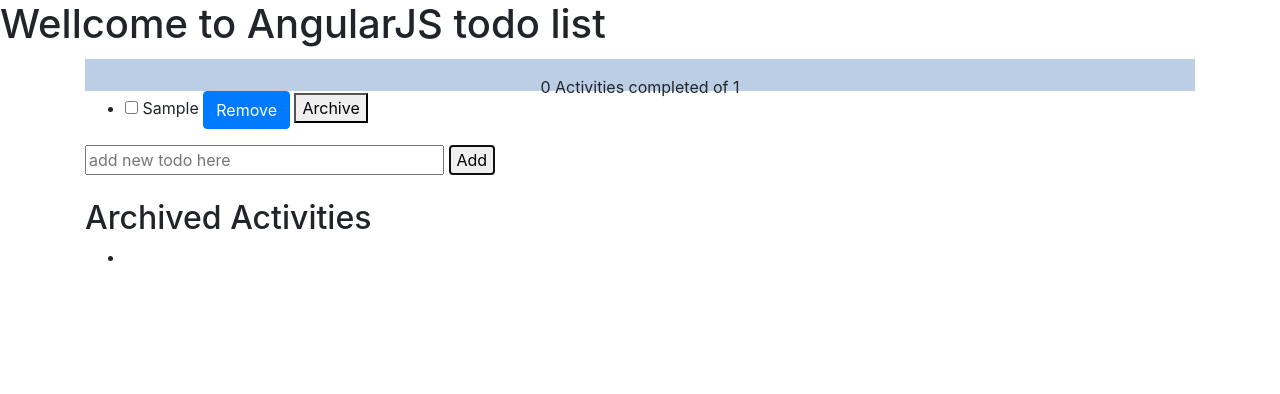
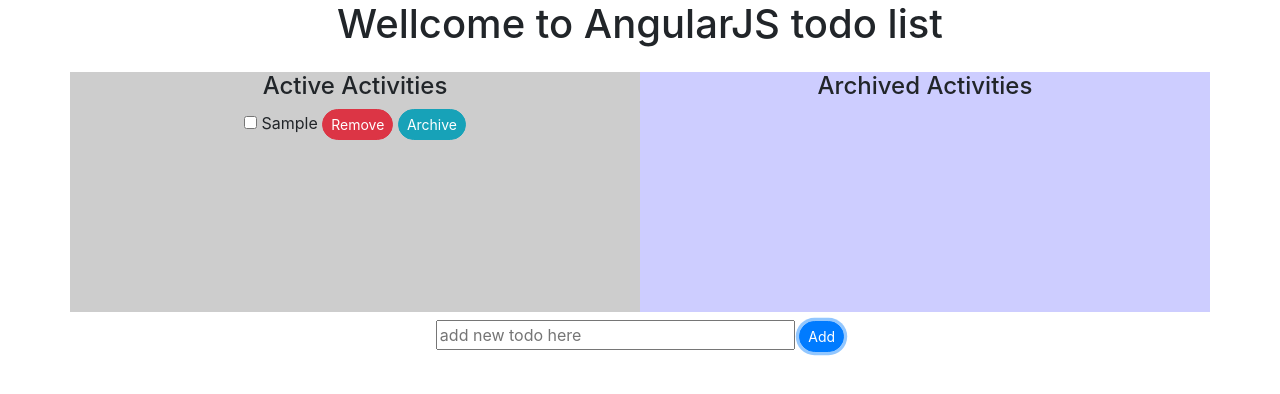
Before and after one commit to LeoWalker1508/angularjs-todo-app, a website: page index.html in a window 1280 px wide. Both pictures are taken after typing "Sample" into the empty fields and a click on the button "Add". Drawn offline with nearby package versions, Linux system fonts and the light colour scheme.

Commit message:
Change all html, now used bootstrap

```diff
--- a/index.html
+++ b/index.html
@@ -3,48 +3,56 @@
 <head>
   <script src="/scripts/angular.js"></script>
   <script type="text/javascript" src="todo.js"></script>
-  <script type="text/javascript" src="/scripts/bootstrap/js/bootstrap.min.js"></script>
+  <script type="text/javascript" src="/scripts/bootstrap/js/bootstrap.js"></script>
+  <script type="text/javascript" src="/scripts/jQuery/jquery-3.2.1.slim.min.js"></script>
+  <script type="text/javascript" src="/scripts/popper/popper.min.js"></script>
+
   <link rel="stylesheet" href="todo.css">
-  <link rel="stylesheet" href="/scripts/bootstrap/css/bootstrap.min.css">
+  <link rel="stylesheet" href="/scripts/bootstrap/css/bootstrap.css">
 
 </head>
 <body>
-  <h1>Wellcome to AngularJS todo list</h1>
+  <h1 class="text-align-center">Wellcome to AngularJS todo list</h1>
   <div ng-controller="TodoListController" class="container">
-    <div class="counter">
-        <span> {{count()}} Activities  completed of {{getTotal()}}</span>
-    </div>
-    <div class="middle">
-      <span ng-if="todos.length === 0">
+
+    <div class="row">
+      <div class="col-6 active mt-1rem w-100 mh-15rem">
+        <h4>Active Activities</h4>
+        <span ng-if="todos.length === 0">
           Your todo's list is empty
         </span>
-        <ul class="unstyled" >
-          <li ng-repeat="todo in todos" ng-if="!todo.archived">
+        <div ng-repeat="todo in todos" ng-if="!todo.archived">
+          <div class="mt-05rem">
             <label class="checkbox">
               <input type="checkbox" ng-model="todo.done">
               <span class="done-{{todo.done}}">{{todo.name}}</span>
             </label>
-            <button  class="btn btn-primary" type="button" ng-click="remove(todo)">Remove</button>
-            <button class="borderRadiusButton" type="button" ng-click="archive(todo)">Archive</button>
-          </li>
-        </ul>
-        <form ng-submit="add">
-            <input class="input" type="text" ng-model="todoText" size="30"
-            placeholder="add new todo here">
-            <button class="addButton borderRadiusButton" type="button" ng-click="add()"> Add </button>
-        </form>
-      <br>
-      <h2>Archived Activities</h2>
-      <ul class="unstyled" >
-        <li ng-repeat="archive in todos">
+            <button  class="btn btn-danger br-1rem btn-sm" ng-click="remove(todo)">Remove</button>
+            <button class="btn btn-info br-1rem btn-sm" ng-click="archive(todo)">Archive</button>
+          </div>
+        </div>
+      </div>
+
+      <div class="col-6 archive mt-1rem w-100 mh-15rem">
+        <h4>Archived Activities</h4>
+        <div ng-repeat="archive in todos">
           <label class="checkbox" ng-if="archive.archived">
             <span class="done-{{archive.done}}">{{archive.name}}</span>
           </label>
-          <button  class ="borderRadiusButton" ng-if="archive.archived" type="button" ng-click="unarchive(archive)">Unarchive</button>
-        </li>
-      </ul>
+          <button  class ="btn btn-info br-1rem btn-sm" ng-if="archive.archived" type="button" ng-click="unarchive(archive)">Unarchive</button>
+        </div>
+      </div>
+    </div>
+
+    <div style="text-align: center;">
+      <div class="col mt-05rem">
+        <form ng-submit="add">
+          <input class="input" type="text" ng-model="todoText" size="30"
+          placeholder="add new todo here">
+          <button class="btn btn-primary br-1rem btn-sm"  ng-click="add()"> Add </button>
+        </form>
+      </div>
     </div>
   </div>
-
 </body>
 </html>
```
